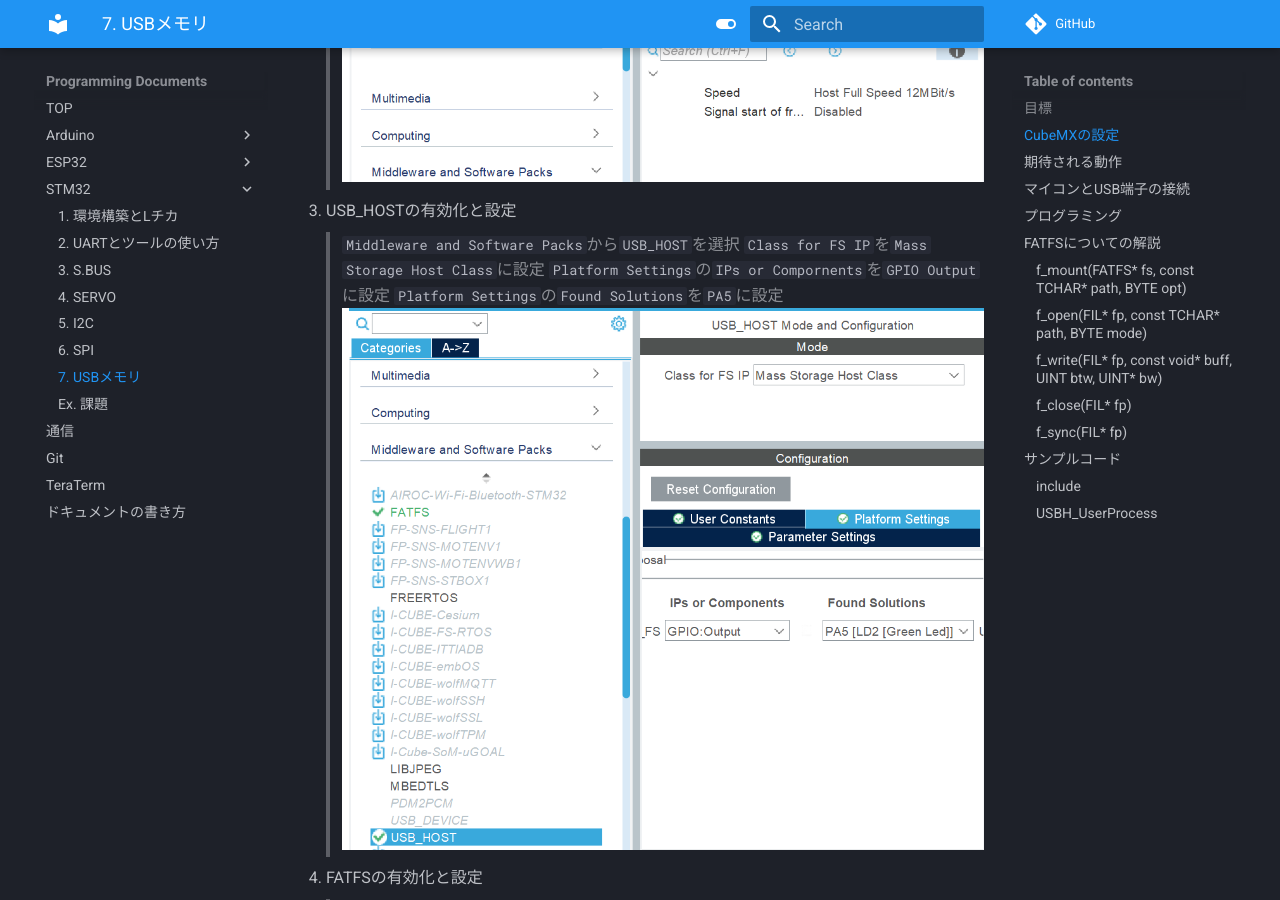
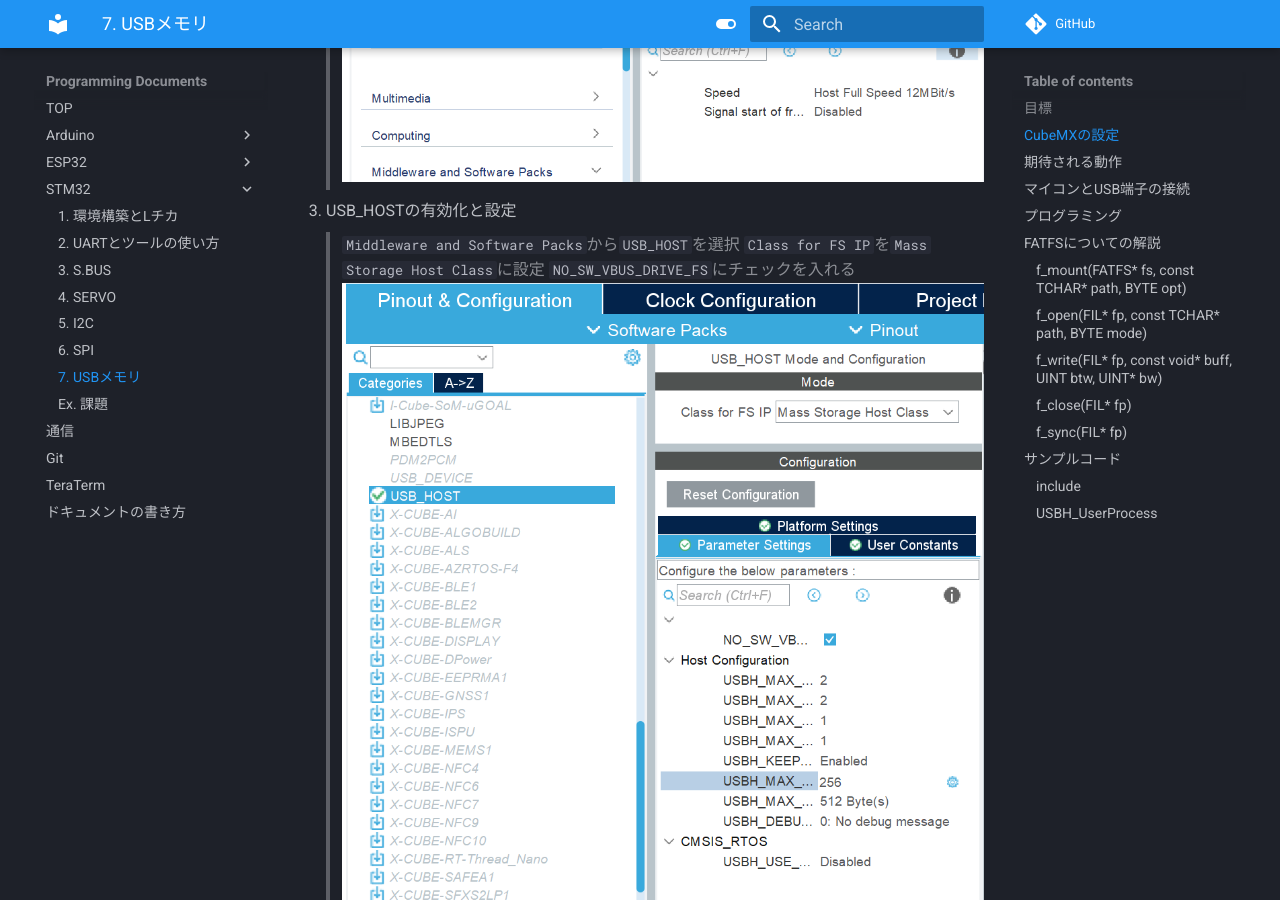
Before and after one commit to NOKOLat/Programming_Documents, an MkDocs documentation site: the page built from docs/STM32/USBMemory.md, in a window 1280 px wide and 900 px high, scrolled down 1361 px. Built offline with MkDocs 1.6.1 and Material for MkDocs 9.7.7, drawn with Linux system fonts in a browser that asks for light colours; nearby versions of some CDN libraries; comment, search, counter and statistics services are not loaded.

Commit message:
VBUSの設定を変更

```diff
--- a/docs/STM32/USBMemory.md
+++ b/docs/STM32/USBMemory.md
@@ -15,8 +15,7 @@
 3. USB_HOSTの有効化と設定
 >`Middleware and Software Packs`から`USB_HOST`を選択
 >`Class for FS IP`を`Mass Storage Host Class`に設定
->`Platform Settings`の`IPs or Compornents`を`GPIO Output`に設定
->`Platform Settings`の`Found Solutions`を`PA5`に設定
+>`NO_SW_VBUS_DRIVE_FS`にチェックを入れる
 >![](_res/USB_Host_Config.png)
 
 4. FATFSの有効化と設定
```
Also changed, not shown: docs/STM32/_res/USB_Host_Config.png.
